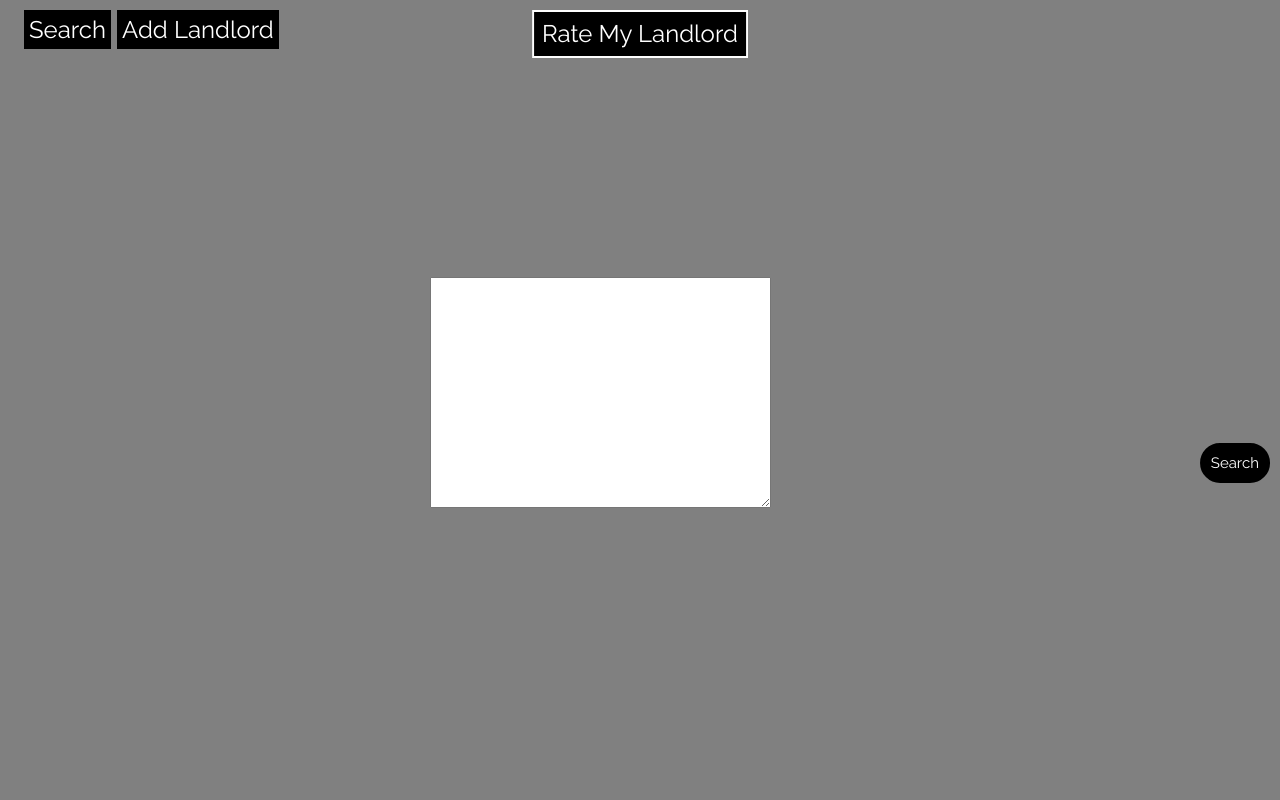
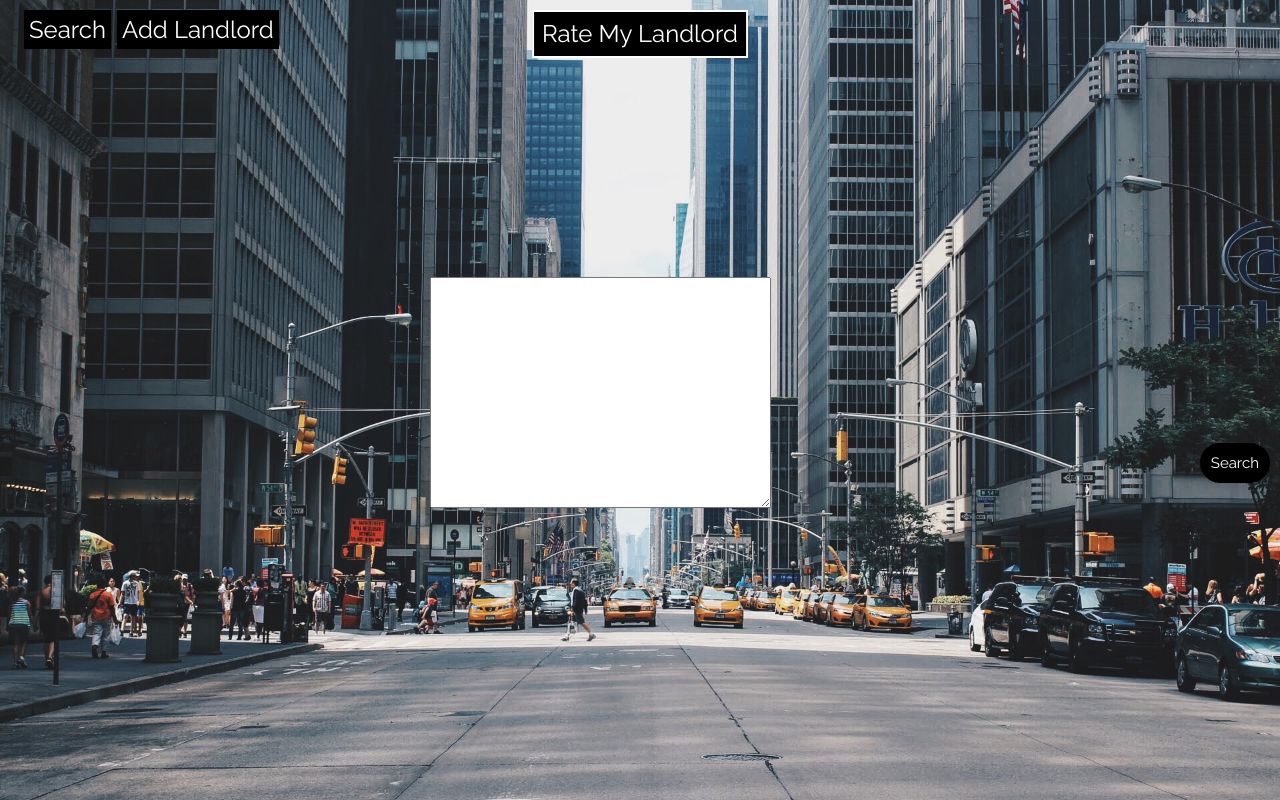
Before and after one commit to ATRenata/RateLandlord, a Django app: page / in a window 1280 px wide. Run offline with Django 3.2, Linux system fonts and the light colour scheme.

```diff
--- a/landlord/templates/landlord/search.html
+++ b/landlord/templates/landlord/search.html
@@ -10,7 +10,7 @@
 
 <style>
     body{
-        #background-image:  url('{% static 'city2.jpg' %}');
+        background-image:  url('{% static 'city2.jpg' %}');
 	background-color: grey;
         min-height: 100%;
         background-position: absolute center;
```
